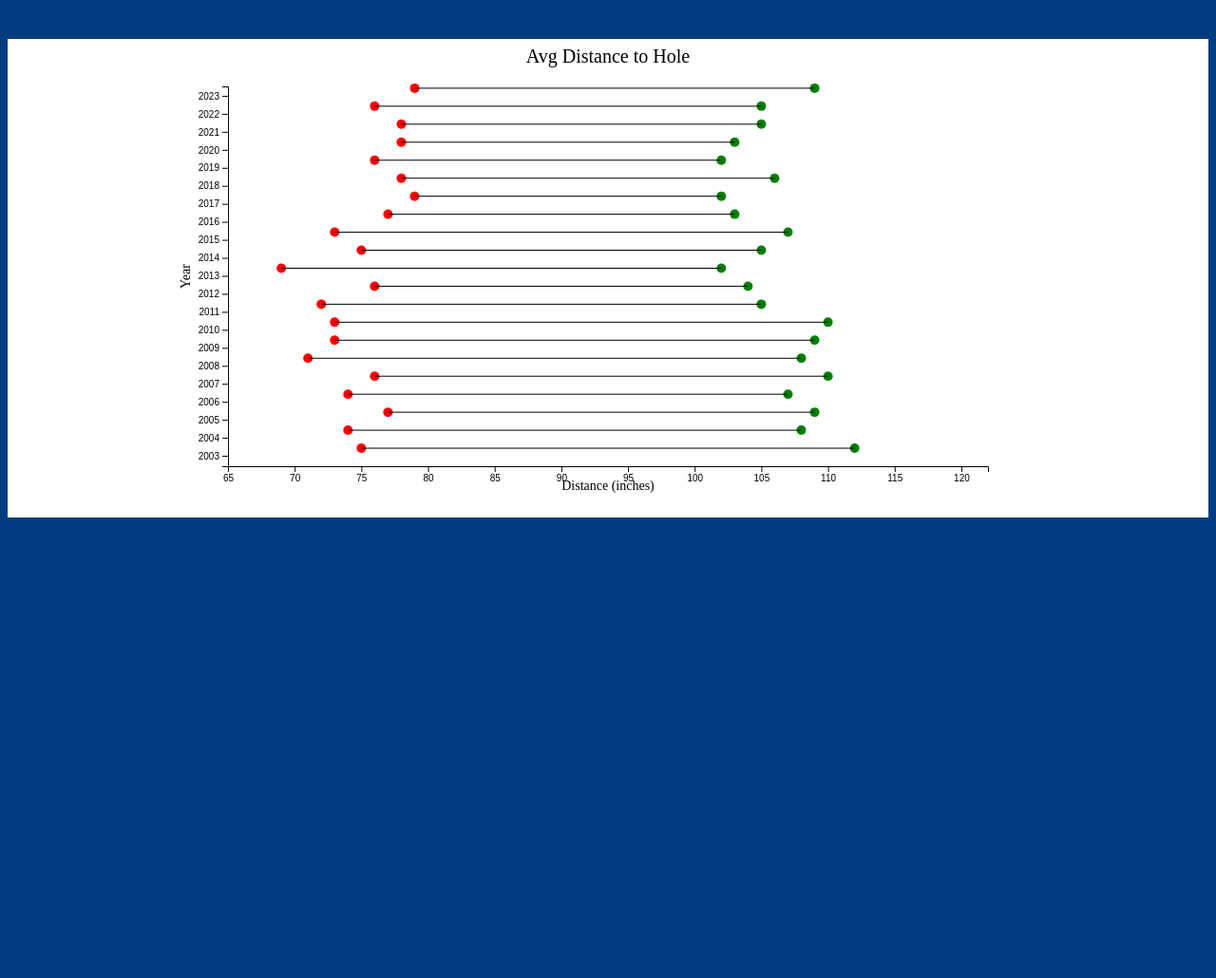
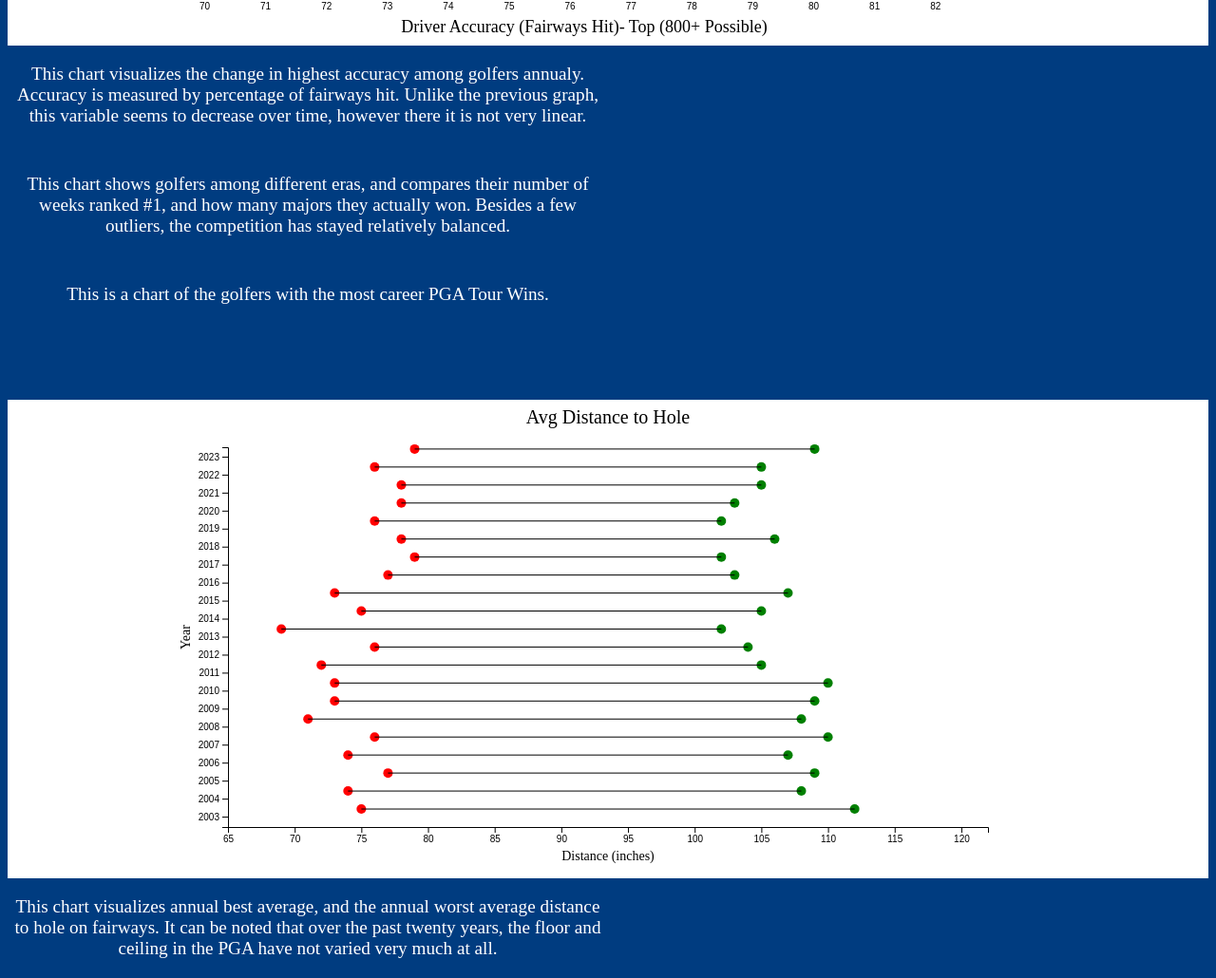
Before and after one commit to cosine22/CGT370Final, a plain HTML site: page index.html in a window 1280 px wide. Shown: the part 1347-2377 px from the top of the page at 95% size. Before the commit the page ends 1900 px from the top, so only its background shows below. Drawn offline with nearby package versions, Linux system fonts and the light colour scheme.

Commit message:
Update index.html

```diff
--- a/index.html
+++ b/index.html
@@ -40,7 +40,19 @@
     <main>
       <h1 style="font-style: italic">Old Masters v New Masters</h1>
       <div id="chart"></div>
+      <p style="color: white; font-size: larger; width: 50%">
+        This chart visualizes the change in farthest annual drive over the
+        course of 30 years. There is a clear trend upwards since 1993, which
+        could either be the doing of better technology (improved club design),
+        and or newer, better studied techniques.
+      </p>
       <div id="chart2"></div>
+      <p style="color: white; font-size: larger; width: 50%">
+        This chart visualizes the change in highest accuracy among golfers
+        annualy. Accuracy is measured by percentage of fairways hit. Unlike the
+        previous graph, this variable seems to decrease over time, however there
+        it is not very linear.
+      </p>
       <div
         class="tableauPlaceholder"
         id="viz1713925106173"
@@ -87,11 +99,16 @@
           "https://public.tableau.com/javascripts/api/viz_v1.js";
         vizElement.parentNode.insertBefore(scriptElement, vizElement);
       </script>
+      <p style="color: white; font-size: larger; width: 50%">
+        This chart shows golfers among different eras, and compares their number
+        of weeks ranked #1, and how many majors they actually won. Besides a few
+        outliers, the competition has stayed relatively balanced.
+      </p>
 
       <div
         class="tableauPlaceholder"
         id="viz1713929986552"
-        style="position: relative; margin: 0 auto"
+        style="position: relative; margin: 0 auto; margin-top: 50px"
       >
         <noscript
           ><a href="#"
@@ -122,14 +139,23 @@
       <script type="text/javascript">
         var divElement = document.getElementById("viz1713929986552");
         var vizElement = divElement.getElementsByTagName("object")[0];
-        vizElement.style.width = "80%";
+        vizElement.style.width = "90%";
         vizElement.style.height = 700 + "px";
         var scriptElement = document.createElement("script");
         scriptElement.src =
           "https://public.tableau.com/javascripts/api/viz_v1.js";
         vizElement.parentNode.insertBefore(scriptElement, vizElement);
       </script>
+      <p style="color: white; font-size: larger; width: 50%">
+        This is a chart of the golfers with the most career PGA Tour Wins.
+      </p>
       <div id="chart3"></div>
+      <p style="color: white; font-size: larger; width: 50%">
+        This chart visualizes annual best average, and the annual worst average
+        distance to hole on fairways. It can be noted that over the past twenty
+        years, the floor and ceiling in the PGA have not varied very much at
+        all.
+      </p>
     </main>
   </body>
   <script>
@@ -441,7 +467,7 @@
       svg3
         .append("text")
         .attr("x", width / 2)
-        .attr("y", height + margin.bottom / 2)
+        .attr("y", height + margin.bottom / 2 + 10)
         .attr("text-anchor", "middle")
         .attr("font-size", "14px")
         .text("Distance (inches)");
```
